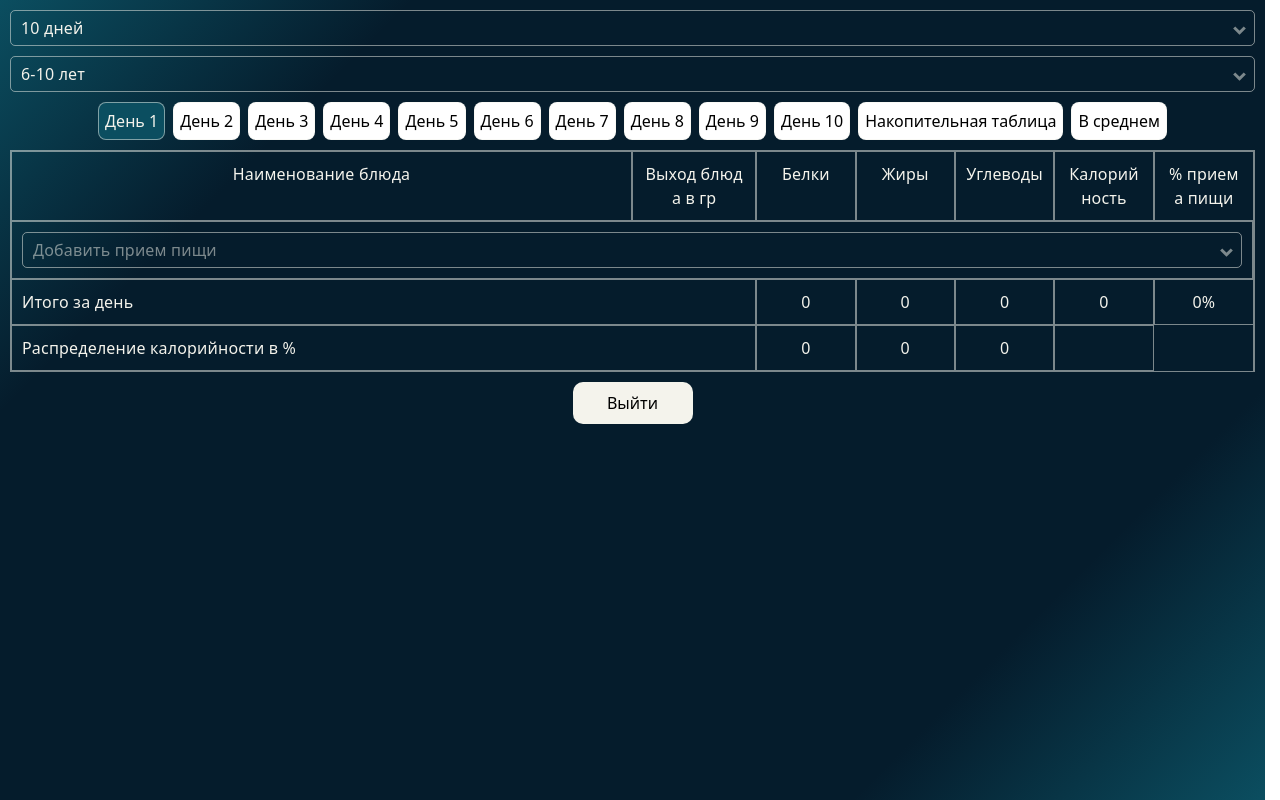
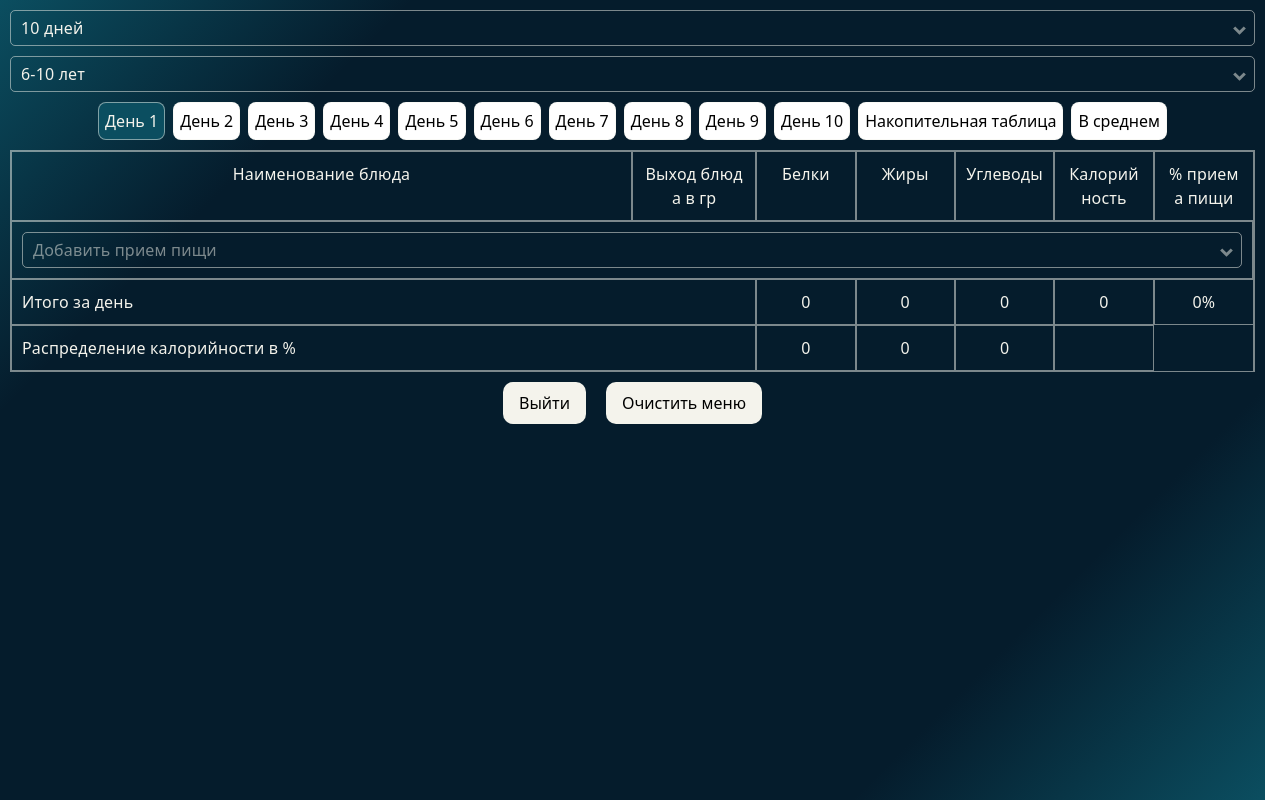
Before and after one commit to IlyaYudenkov/menu-calculator, a React (Vite) app: page /home in a window 1280 px wide. Built offline with nearby package versions, Linux system fonts and the light colour scheme; sample sign-in values are in the browser's storage.

Commit message:
add another button to HomeScreen which reset setDays & ls days key

```diff
--- a/src/screens/HomeScreen/ui/HomeScreen.tsx
+++ b/src/screens/HomeScreen/ui/HomeScreen.tsx
@@ -176,6 +176,11 @@ export const HomeScreen = () => {
         ]
     }, [baseDays])
 
+    const handleMenuReset = () => {
+        setDays([])
+        localStorage.setItem(DAYS_LS_VARIABLE, JSON.stringify(days));
+    }
+
     const isCumulative = activeDayId === CUMULATIVE_TABLE_ITEM.id;
     const isAverage = activeDayId === TOTAL_AVERAGE_NAME_ITEM.id;
 
@@ -220,11 +225,18 @@ export const HomeScreen = () => {
                     setDays={setDays}
                     selectedAgeCategoryValue={+ageCategory?.value || 0}
                 />
-                <button
-                    className={cl.logoutBtn}
-                    onClick={() => logout()}>
-                    Выйти
-                </button>
+                <div className={cl.btnContainer}>
+                    <button
+                        className={cl.btn}
+                        onClick={() => logout()}>
+                        Выйти
+                    </button>
+                    <button
+                        className={cl.btn}
+                        onClick={() => handleMenuReset()}>
+                        Очистить меню
+                    </button>
+                </div>
             </div>
         </DishesByAgeCategoryArrayContext>
     )
--- a/src/screens/HomeScreen/ui/_HomeScreen.module.scss
+++ b/src/screens/HomeScreen/ui/_HomeScreen.module.scss
@@ -6,12 +6,17 @@
     padding: 10px;
 }
 
-.logoutBtn{
+.btnContainer{
+    display: flex;
+    gap: 20px;
+}
+
+.btn{
+    display: flex;
     background-color: var(--text);
     border: 1px solid var(--border);
     border-radius: 10px;
     padding: 8px 15px;
-    width: 120px;
     transition: 0.2s ease-out;
 
     &:hover {
```
